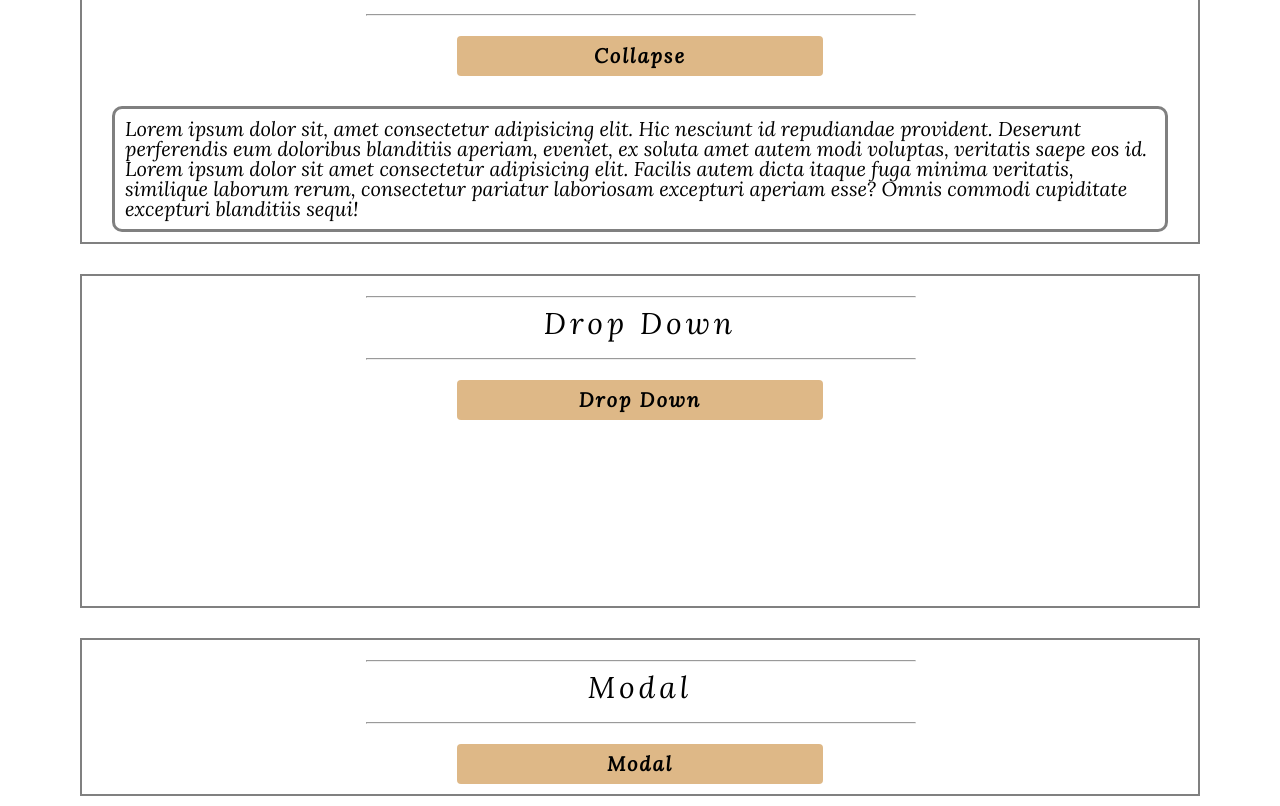
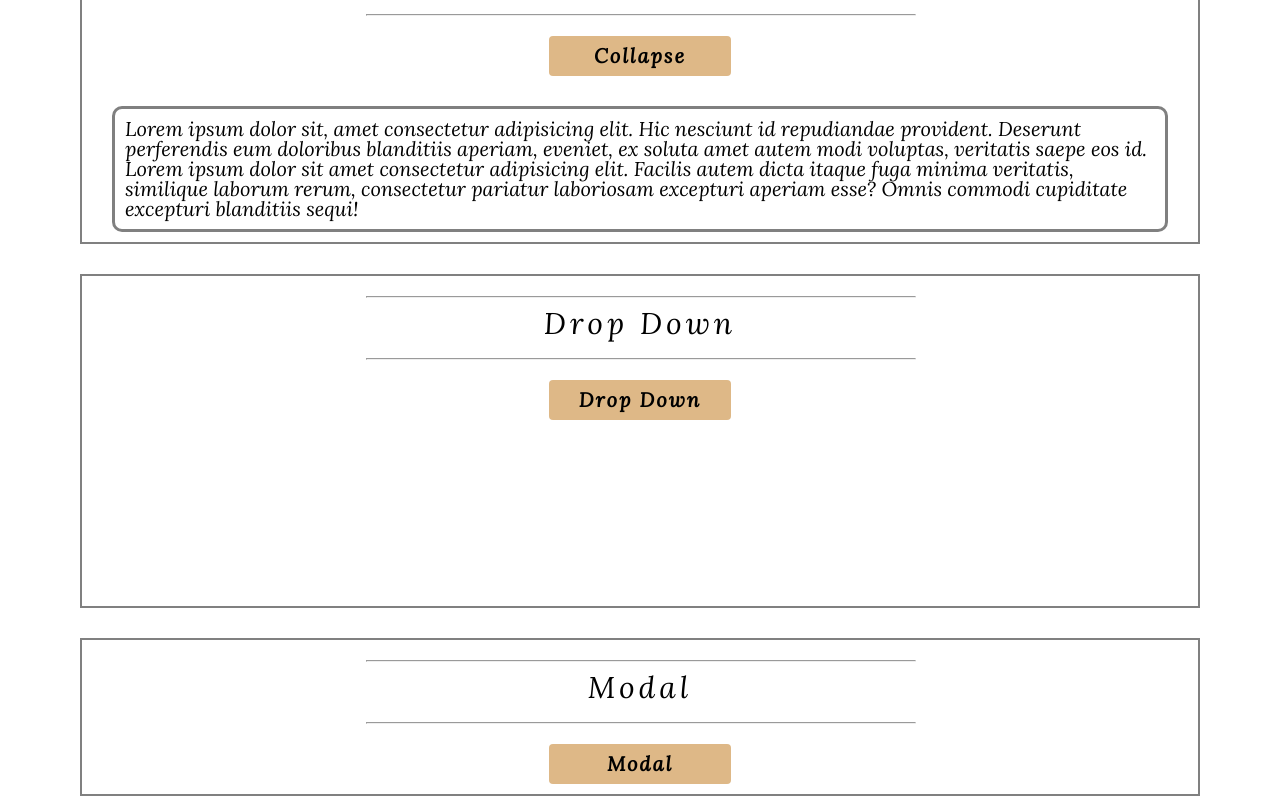
Before and after one commit to erfaneo/Component, a plain HTML site: page index.html in a window 1280 px wide. Shown: the part 464-1270 px from the top of the page. Drawn offline with nearby package versions, Linux system fonts and the light colour scheme.

Commit message:
Change Buttons Styles

```diff
--- a/index.html
+++ b/index.html
@@ -42,7 +42,7 @@
                         <hr class="col-10 offset-1 col-md-6  offset-md-3" />
                         <h1>Collapse</h1>
                         <hr class="col-10 offset-1 col-md-6  offset-md-3" />
-                        <button class="CollapseBtn col-8 offset-2 col-sm-6 offset-sm-3 col-md-4 offset-md-4 mt-2">Collapse</button>
+                        <button class="CollapseBtn col-lg-2 offset-lg-5 col-8 offset-2 col-sm-6 offset-sm-3 col-md-4 offset-md-4 mt-2">Collapse</button>
                         <div class="CollapseCntrP unCollapse mt-4 mx-3">
                             <p class="pCollapse">Lorem ipsum dolor sit, amet consectetur adipisicing elit. Hic nesciunt id repudiandae provident. Deserunt perferendis eum doloribus blanditiis aperiam, eveniet, ex soluta amet autem modi voluptas, veritatis saepe eos id. Lorem ipsum dolor sit amet consectetur adipisicing elit. Facilis autem dicta itaque fuga minima veritatis, similique laborum rerum, consectetur pariatur laboriosam excepturi aperiam esse? Omnis commodi cupiditate excepturi blanditiis sequi!</p>
                         </div>
@@ -55,8 +55,8 @@
                         <hr class="col-10 offset-1 col-md-6  offset-md-3" />
                         <h1>Drop Down</h1>
                         <hr class="col-10 offset-1 col-md-6  offset-md-3" />
-                        <button class="DropBtn col-8 col-sm-6 offset-sm-3 offset-2 col-md-4 offset-md-4 mt-2">Drop Down</button>
-                        <div class="Drop col-8 offset-2 col-sm-6 offset-sm-3 col-md-4 offset-md-4 d-flex justify-content-center mt-2 py-3">
+                        <button class="DropBtn col-8 col-sm-6 offset-sm-3 offset-2 col-md-4 offset-md-4 col-lg-2 offset-lg-5 mt-2">Drop Down</button>
+                        <div class="Drop col-8 offset-2 col-sm-6 offset-sm-3 col-md-4 offset-md-4 d-flex col-lg-2 offset-lg-5 justify-content-center mt-2 py-3">
                             <ul>
                                 <li>Option One</li>
                                 <hr />
@@ -75,7 +75,7 @@
                         <hr class="col-10 offset-1 col-md-6  offset-md-3" />
                         <h1>Modal</h1>
                         <hr class="col-10 offset-1 col-md-6  offset-md-3" />
-                        <button class="modalBtn col-8 col-sm-6 offset-sm-3 offset-2 col-md-4 offset-md-4 mt-2">Modal</button>
+                        <button class="modalBtn col-lg-2 offset-lg-5 col-8 col-sm-6 offset-sm-3 offset-2 col-md-4 offset-md-4 mt-2">Modal</button>
                     </div>
                     <div class="modalBg d-none "></div>
                     <div class="modalCntr container col-10 offset-1 col-lg-6 offset-lg-3 d-flex flex-column justify-content-around align-items-center">
```
